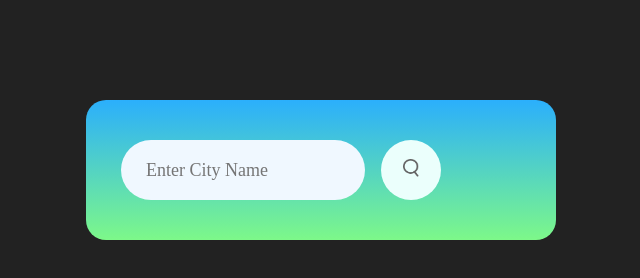
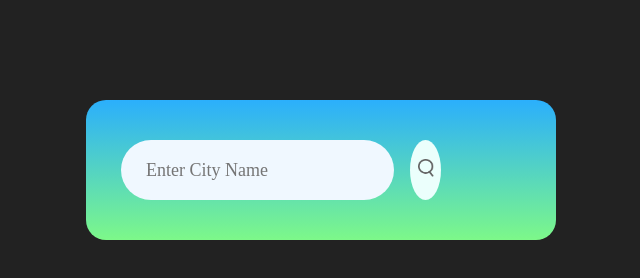
Before and after one commit to kartik-das-2003/My-Weather-WebApp, a plain HTML site: page index.html in a window 1280 px wide. Shown: the whole page, without its empty margins (319-959 px from the left). Drawn offline with Linux system fonts and the light colour scheme.

Commit message:
Update style.css

```diff
--- a/style.css
+++ b/style.css
@@ -34,7 +34,6 @@ body{
     color:#000000;
     padding: 10px 25px;
     height: 60px;
-    width: 70px;
     border-radius: 50px;
     flex: 1;
     margin-right: 16px;
```
